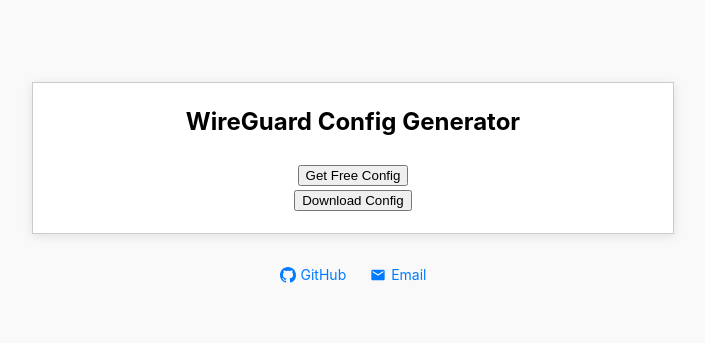
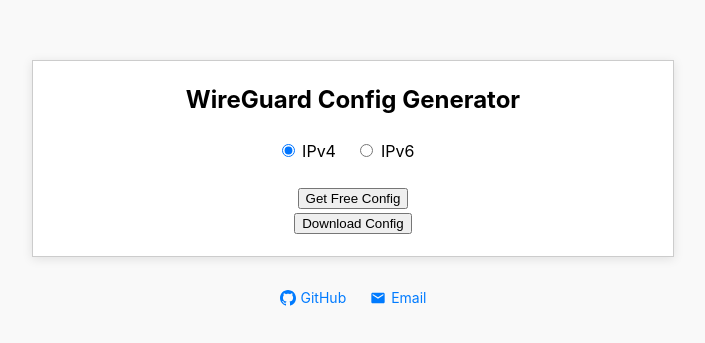
Before and after one commit to deployerip/Wireguard-Generator-web, a plain HTML site: page index.html in a window 1280 px wide. Shown: the part 209-552 px from the top of the page, without its empty margins (287-992 px from the left). Drawn offline with Linux system fonts and the light colour scheme.

Commit message:
Update index.html

```diff
--- a/index.html
+++ b/index.html
@@ -78,8 +78,17 @@
             cursor: not-allowed;
         }
 
-        button:hover {
+        /* button:hover {
             background-color: #0056b3;
+        } */
+
+        .endpoint-selection {
+            margin-bottom: 20px;
+        }
+
+        .endpoint-selection label {
+            margin-right: 15px;
+            font-size: 16px;
         }
 
         /* Spinner Styles */
@@ -191,6 +200,14 @@
     <main>
         <header>
             <h1>WireGuard Config Generator</h1>
+            <div class="endpoint-selection">
+                <label>
+                    <input type="radio" name="endpoint" value="ipv4" checked> IPv4
+                </label>
+                <label>
+                    <input type="radio" name="endpoint" value="ipv6"> IPv6
+                </label>
+            </div>
             <button class="get-btn">Get Free Config</button>
         </header>
 
```
